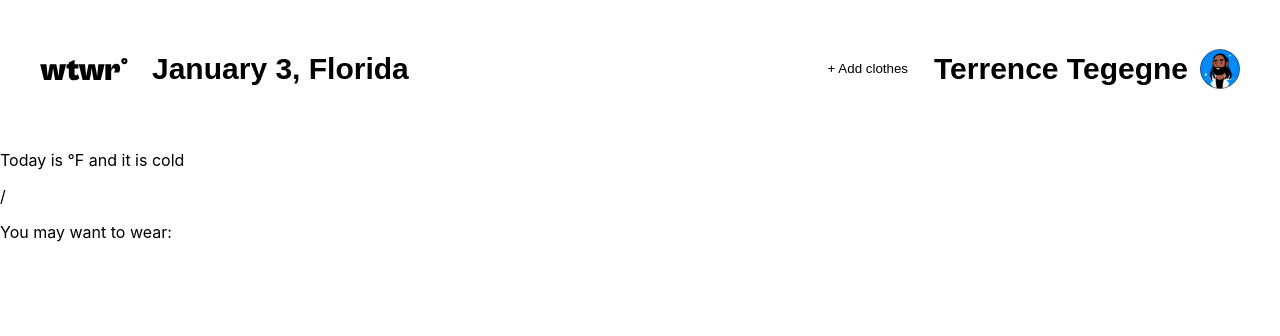
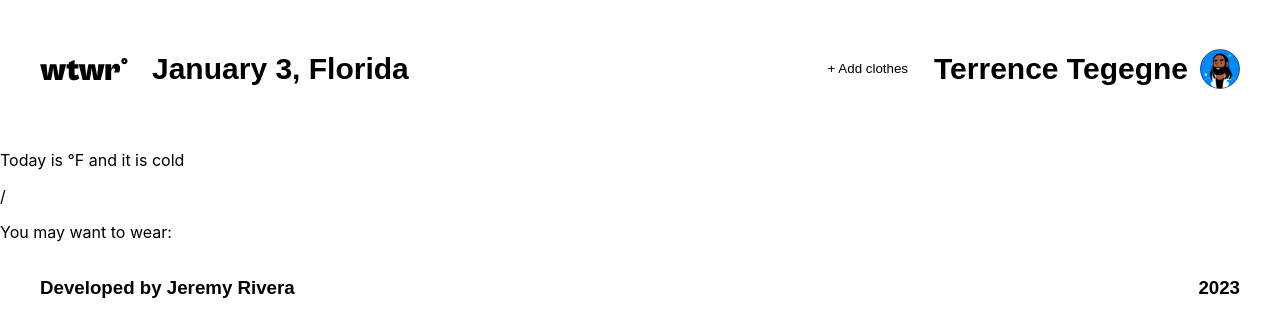
Before and after one commit to Soysauc/se_project_react, a React (Create React App) app: page / in a window 1280 px wide. Shown: the top 336 px of the page. Built offline with nearby package versions, Linux system fonts and the light colour scheme.

Commit message:
footer + ItemCard

```diff
--- a/src/components/App/App.js
+++ b/src/components/App/App.js
@@ -1,6 +1,7 @@
 import "./App.css";
 import Header from "../Header/Header";
 import Main from "../Main/Main";
+import Footer from "../Footer/Footer";
 
 function App() {
   return (
@@ -11,6 +12,7 @@ function App() {
         cards={[]}
         onCardClick={() => {}}
       />
+      <Footer />
     </div>
   );
 }
--- a/src/components/Footer/Footer.css
+++ b/src/components/Footer/Footer.css
@@ -1 +1,20 @@
 /* A component that renders meta info about the app: the copyright and the production year. It consists of basic text. */
+.footer__container {
+  display: flex;
+  padding: 0px 40px 24px 40px;
+  justify-content: space-between;
+  font-family: "CabinetGrotesk-Regular", Arial, sans-serif;
+  font-weight: 500;
+  font-size: 16px;
+  max-width: 1360px;
+  position: sticky;
+  flex-shrink: 0;
+  margin: auto;
+}
+
+@media screen and (max-width: 370px) {
+  .footer__container {
+    flex-direction: column;
+    align-items: center;
+  }
+}
--- a/src/components/Footer/Footer.js
+++ b/src/components/Footer/Footer.js
@@ -0,0 +1,15 @@
+import React from "react";
+import "./Footer.css";
+
+const Footer = () => {
+  return (
+    <footer className="footer">
+      <div className="footer__container">
+        <h3 className="footer__text">Developed by Jeremy Rivera</h3>
+        <h3 className="footer__text">2023</h3>
+      </div>
+    </footer>
+  );
+};
+
+export default Footer;
--- /dev/null
+++ b/src/components/ItemCard/ItemCard.css
@@ -0,0 +1,37 @@
+.item-card {
+  display: flex;
+  flex-direction: column;
+  height: 328px;
+  width: 328px;
+}
+
+.item-card__title {
+  font-family: "CabinetGrotesk-Regular", Arial, sans-serif;
+  font-weight: 700;
+  line-height: 20px;
+  font-size: 16px;
+  color: rgba(0, 0, 0, 0.6);
+  padding: 2px 12px;
+  border-radius: 4px;
+  background-color: #fff;
+  align-self: center;
+  margin-top: 16px;
+  z-index: 1;
+}
+
+.item-card__image {
+  z-index: 0;
+  margin-top: -65px;
+  border-radius: 16px;
+}
+
+.item-card:hover {
+  cursor: pointer;
+}
+
+@media screen and (max-width: 475px) {
+  .item-card {
+    height: 295px;
+    width: 295px;
+  }
+}
--- a/src/components/ItemCard/ItemCard.js
+++ b/src/components/ItemCard/ItemCard.js
@@ -1,5 +1,16 @@
-const ItemCard = () => {
-  return <div> This is an Item Card</div>;
+import "./ItemCard.css";
+
+const ItemCard = ({ clothingChoice, onClick }) => {
+  return (
+    <li className="item-card" onClick={onClick}>
+      <h5 className="item-card__title">{clothingChoice.name}</h5>
+      <img
+        className="item-card__image"
+        src={clothingChoice.link}
+        alt={clothingChoice.name}
+      />
+    </li>
+  );
 };
 
 export default ItemCard;
```
